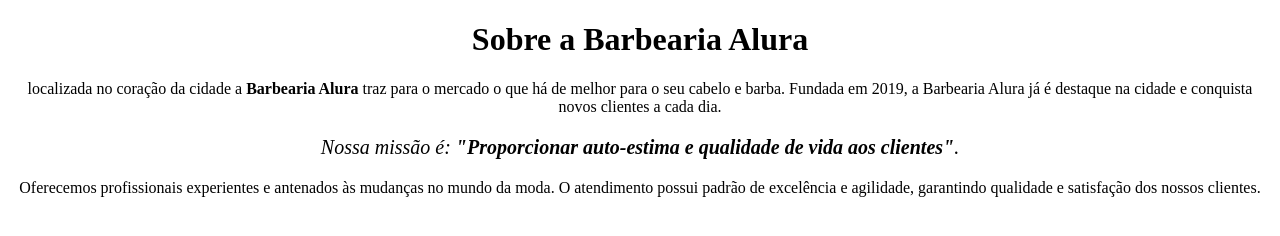
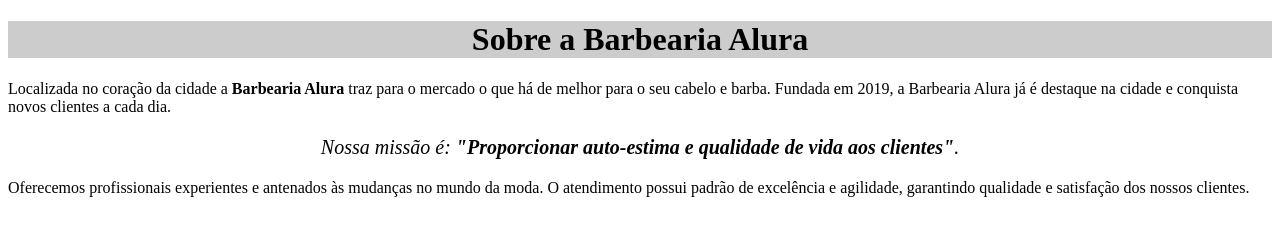
Before and after one commit to luumonteirog/luana, a plain HTML site: page index.html in a window 1280 px wide. Drawn offline with Linux system fonts and the light colour scheme.

Commit message:
Add files via upload

```diff
--- a/index.html
+++ b/index.html
@@ -3,22 +3,21 @@
 	<head>
 		<meta charset="UTF-8">
 		<title>Barbearia Alura</title>
+        <link rel="stylesheet" href="style.css">
 
 		<style>
-			p{
-			   text-align: center
-			}
+
 		</style>
 	</head>
 
 	<body>
-		<h1 style="text-align: center">Sobre a Barbearia Alura</h1>
+		<h1 style="text-align: center; background: #CCCCCC">Sobre a Barbearia Alura</h1>
 
-		<p style="text-align: center"> localizada no coração da cidade a <strong>Barbearia Alura</strong> traz para o mercado o que há de melhor para o seu cabelo e barba. Fundada em 2019, a Barbearia Alura já é destaque na cidade e conquista novos clientes a cada dia.</p>
+		<p>Localizada no coração da cidade a <strong>Barbearia Alura</strong> traz para o mercado o que há de melhor para o seu cabelo e barba. Fundada em 2019, a Barbearia Alura já é destaque na cidade e conquista novos clientes a cada dia.</p>
 
 		<p style="font-size: 20px; text-align: center"><em>Nossa missão é: <strong>"Proporcionar auto-estima e qualidade de vida aos clientes"</strong>.</em></p>
 
-		<P style="text-align: center">Oferecemos profissionais experientes e antenados às mudanças no mundo da moda.
+		<P>Oferecemos profissionais experientes e antenados às mudanças no mundo da moda.
 		O atendimento possui padrão de excelência e agilidade, garantindo qualidade e satisfação dos nossos clientes.</P>
 	</body>
 </html>
--- /dev/null
+++ b/style.css
@@ -0,0 +1,3 @@
+body {
+
+  }
```
